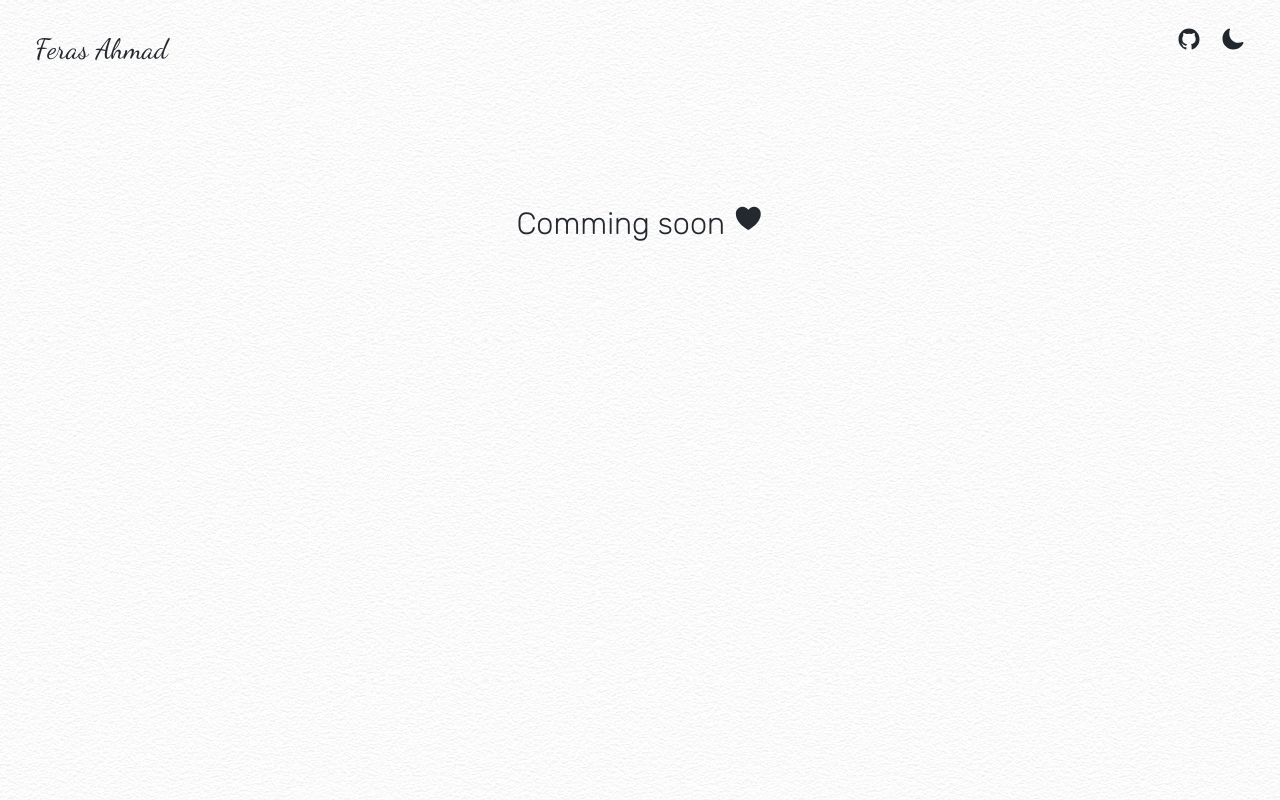
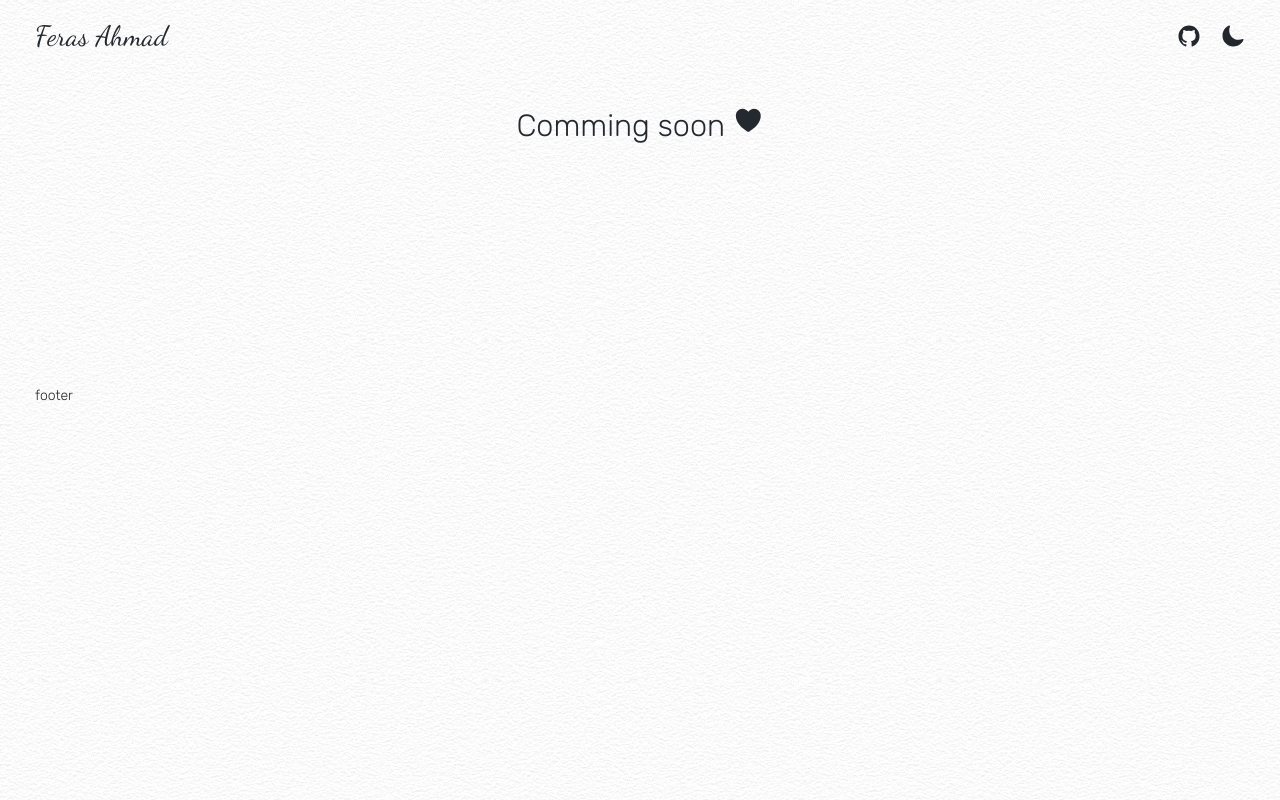
Before and after one commit to Eng-FerasAhmad/portfolio, a React (Vite) app: page / in a window 1280 px wide. Built offline with nearby package versions, Linux system fonts and the light colour scheme.

Commit message:
add footer component

```diff
--- a/src/components/app/App.tsx
+++ b/src/components/app/App.tsx
@@ -3,14 +3,16 @@ import Landing from '../landing/Landing';
 import { AppContainer } from './styles';
 import Header from '../header/Header';
 import ThemeContextProvider from '../../context/ThemeContext';
+import Footer from '../footer/Footer';
 
-export default function App(): JSX.Element {
+export default function App() {
   return (
     <AppContainer data-testid="app">
       <ThemeContextProvider>
         <GlobalStyle />
         <Header />
         <Landing />
+        <Footer />
       </ThemeContextProvider>
     </AppContainer>
   );
--- /dev/null
+++ b/src/components/footer/Footer.tsx
@@ -0,0 +1,9 @@
+import { FooterWrapper } from './styles';
+
+export default function Footer() {
+  return (
+    <FooterWrapper>
+      <div>footer</div>
+    </FooterWrapper>
+  );
+}
--- /dev/null
+++ b/src/components/footer/styles.ts
@@ -0,0 +1,12 @@
+import styled from 'styled-components';
+import { pixelToRem } from '../../utils/utils';
+
+export const FooterWrapper = styled.div`
+  color: ${(props) => props.theme.color.page.font};
+  font-size: ${pixelToRem(16)};
+  height: ${pixelToRem(80)};
+  padding: ${pixelToRem(16, 40)};
+  line-height: ${pixelToRem(32)};
+  bottom: 0;
+  width: -webkit-fill-available;
+`;
--- a/src/components/header/Header.tsx
+++ b/src/components/header/Header.tsx
@@ -1,20 +1,27 @@
 import { useContext } from 'react';
 
-import { HeaderContainer, LogoWrapper, NavigationWrapper } from './styles';
+import {
+  HeaderContainer,
+  NavbarWrapper,
+  LogoWrapper,
+  NavigationWrapper,
+} from './styles';
 import { ThemeContext } from '../../context/ThemeContext';
 import ThemeIcon from '../../library/icon/theme-icon/ThemeIcon';
 import GithubIcon from '../../library/icon/github-icon/GithubIcon';
 
-export default function Header(): JSX.Element {
+export default function Header() {
   const { toggleTheme, isDarkTheme } = useContext(ThemeContext);
 
   return (
     <HeaderContainer data-testid="header">
-      <LogoWrapper>Feras Ahmad</LogoWrapper>
-      <NavigationWrapper>
-        <GithubIcon isDark={isDarkTheme!} />
-        <ThemeIcon isDark={isDarkTheme!} clickHandler={() => toggleTheme()} />
-      </NavigationWrapper>
+      <NavbarWrapper>
+        <LogoWrapper>Feras Ahmad</LogoWrapper>
+        <NavigationWrapper>
+          <GithubIcon isDark={isDarkTheme!} />
+          <ThemeIcon isDark={isDarkTheme!} clickHandler={() => toggleTheme()} />
+        </NavigationWrapper>
+      </NavbarWrapper>
     </HeaderContainer>
   );
 }
--- a/src/components/header/styles.ts
+++ b/src/components/header/styles.ts
@@ -5,6 +5,12 @@ export const HeaderContainer = styled.div`
   height: ${pixelToRem(80)};
   padding: ${pixelToRem(16, 40)};
   line-height: ${pixelToRem(32)};
+  position: fixed;
+  top: 0;
+  width: -webkit-fill-available;
+`;
+
+export const NavbarWrapper = styled.div`
   display: flex;
   flex-direction: row;
   justify-content: space-between;
@@ -20,4 +26,5 @@ export const LogoWrapper = styled.div`
 export const NavigationWrapper = styled.div`
   display: flex;
   flex-direction: row;
+  align-items: center;
 `;
--- a/src/components/landing/Landing.tsx
+++ b/src/components/landing/Landing.tsx
@@ -5,7 +5,7 @@ import {
 } from './styles';
 import { IoHeart } from 'react-icons/io5';
 
-export default function Landing(): JSX.Element {
+export default function Landing() {
   return (
     <LandingContainer data-testid="entry">
       <LandingWrapper>
--- a/src/library/icon/github-icon/GithubIcon.tsx
+++ b/src/library/icon/github-icon/GithubIcon.tsx
@@ -8,7 +8,7 @@ interface Props {
 
 export default function GithubIcon({ isDark }: Props) {
   const clickHandler = () => {
-    window.open('https://github.com/Eng-FerasAhmad', '_blank')
+    window.open('https://github.com/Eng-FerasAhmad', '_blank');
   };
 
   return (
--- a/src/library/icon/github-icon/styles.ts
+++ b/src/library/icon/github-icon/styles.ts
@@ -5,4 +5,6 @@ export const GithubIconWrapper = styled.div`
   height: ${pixelToRem(50)};
   width: ${pixelToRem(50)};
   cursor: pointer;
+  display: flex;
+  align-items: center;
 `;
--- a/src/library/icon/theme-icon/styles.ts
+++ b/src/library/icon/theme-icon/styles.ts
@@ -4,4 +4,6 @@ import { pixelToRem } from '../../../utils/utils';
 export const ThemeIconWrapper = styled.div`
   height: ${pixelToRem(50)};
   cursor: pointer;
+  display: flex;
+  align-items: center;
 `;
```
